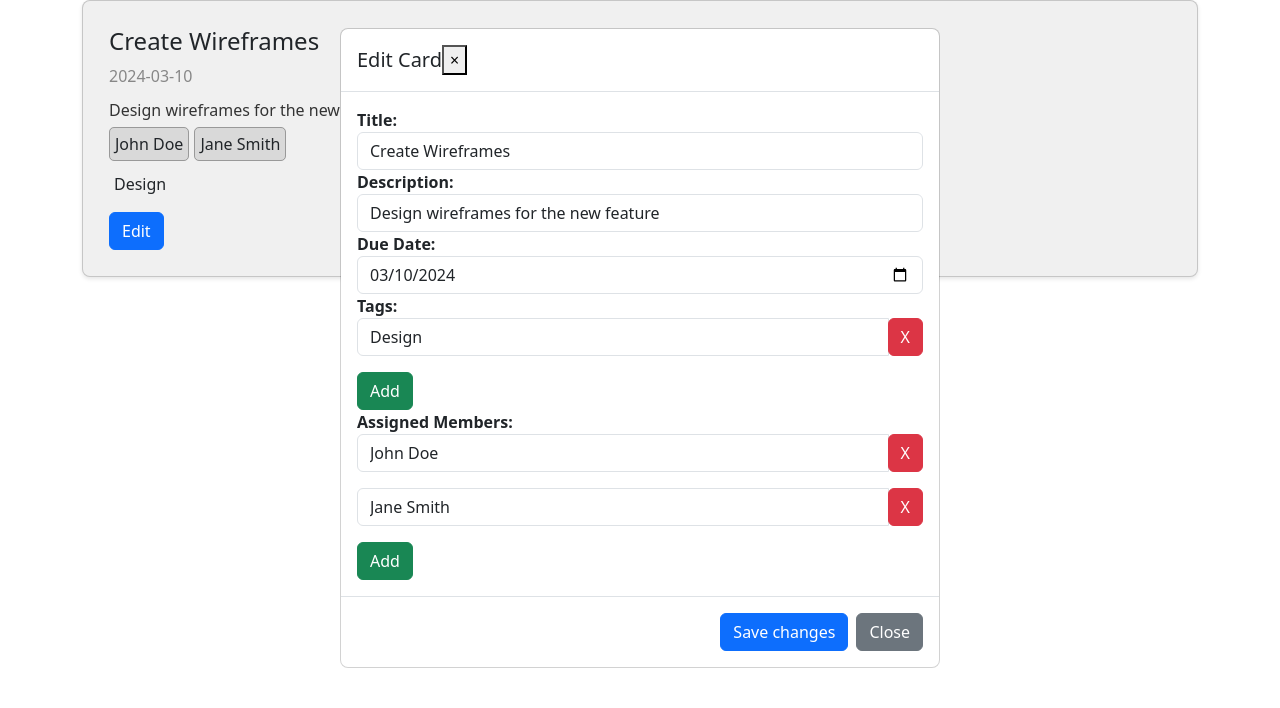
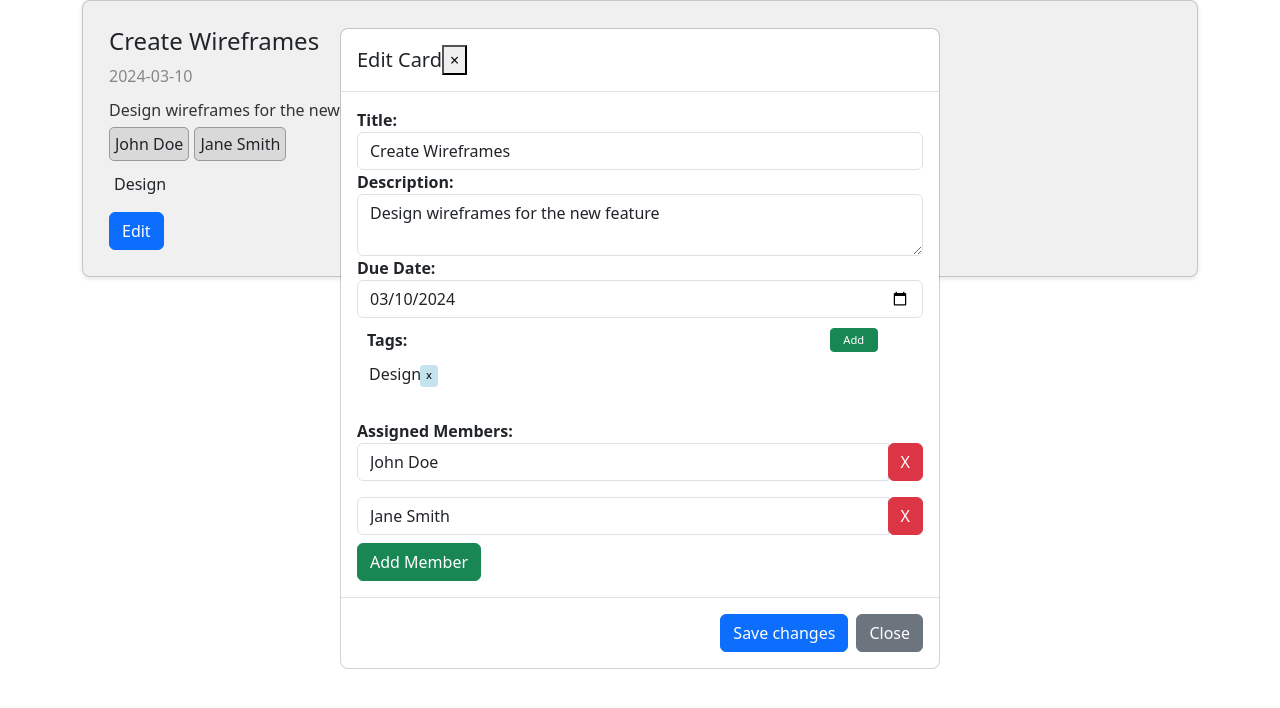
Before and after one commit to SarahCallesDeveloper/BoardTaskMaster, a React (Vite) app in the folder Board_Organizer/: page / in a window 1280 px wide. Both pictures are taken after a click on the button "Edit". Shown: the top 708 px of the page. Built offline with nearby package versions, Linux system fonts and the light colour scheme.

Commit message:
added pop up window for editing tags and also smaller buttons for tags

```diff
--- a/Board_Organizer/src/Components/AlternativeCard.jsx
+++ b/Board_Organizer/src/Components/AlternativeCard.jsx
@@ -1,52 +1,122 @@
 import React, { useState } from 'react';
 import '../Styling/CssCard.css';
 
-// Editable input component
-function EditableInput({ value, onChange, type }) {
+function CardValues({ card, onEdit }) {
+  const { title, description, dueDate, Tags, assignedMembers } = card;
+
   return (
-    <input
-      className="form-control"
-      type={type}
-      value={value}
-      onChange={(e) => onChange(e.target.value)}
-    />
-  );
-}
+    <div className="card-body">
+      <h4>{title}</h4>
+      <p className='date'>{dueDate}</p>
+      <p className='description'>{description}</p>
 
-// Editable tag component
-function EditableTag({ tag, onChange, onRemove }) {
-  return (
-    <div className="input-group mb-3">
-      <input
-        className="form-control"
-        value={tag}
-        onChange={(e) => onChange(e.target.value)}
-      />
-      <div className="input-group-append">
-        <button className="btn btn-danger" type="button" onClick={onRemove}>
-          X
-        </button>
-      </div>
+      <p>
+        {assignedMembers.map((member, index) => (
+          <span
+            key={index}
+            className={`member member${index % 2 + 1}`}
+            style={{ padding: '5px' }} // Add padding for members
+          >
+            {member.name}
+          </span>
+        ))}
+      </p>
+      <p>
+        {Tags.map((tag, index) => (
+          <span
+            key={index}
+            className={`tag tag${index % 2 + 1}`}
+            style={{ padding: '5px' }} // Add padding for tags
+          >
+            {tag}
+          </span>
+        ))}
+      </p>
+      <button className="btn btn-primary" onClick={onEdit}>Edit</button>
     </div>
   );
 }
 
-// Editable list component (tags, assigned members)
-function EditableList({ items, onAdd, onRemove, onChange }) {
+function CardEditing({ editedTitle, setEditedTitle, editedDescription, setEditedDescription, editedDueDate, setEditedDueDate, editedTags, setEditedTags, handleAddTag, editedAssignedMembers, setEditedAssignedMembers, handleAddMember, handleRemoveTag, handleRemoveMember, handleSave, onCancel }) {
   return (
-    <>
-      {items.map((item, index) => (
-        <EditableTag
-          key={index}
-          tag={item}
-          onChange={(value) => onChange(index, value)}
-          onRemove={() => onRemove(index)}
-        />
-      ))}
-      <button className="btn btn-success" onClick={onAdd}>
-        Add
-      </button>
-    </>
+    <div className="modal" tabIndex="-1" role="dialog" style={{ display: 'block' }}>
+      <div className="modal-dialog" role="document" style={{ maxWidth: '600px', maxHeight: "400px" }}>
+        <div className="modal-content">
+          <div className="modal-header">
+            <h5 className="modal-title">Edit Card</h5>
+            <button type="button" className="close" onClick={onCancel}>
+              <span aria-hidden="true">&times;</span>
+            </button>
+          </div>
+          <div className="modal-body">
+            <div className="form-group">
+              <strong>Title:</strong>
+              <div style={{ maxHeight: '100px', overflowY: 'auto' }}>
+                <input className="form-control" value={editedTitle} onChange={(e) => setEditedTitle(e.target.value)} />
+              </div>
+            </div>
+            <div className="form-group">
+              <strong>Description:</strong>
+              <div style={{ maxHeight: '100px', overflowY: 'auto' }}>
+                <textarea className="form-control" value={editedDescription} onChange={(e) => setEditedDescription(e.target.value)} />
+              </div>
+            </div>
+            <div className="form-group">
+              <strong>Due Date:</strong>
+              <input className="form-control" type="date" value={editedDueDate} onChange={(e) => setEditedDueDate(e.target.value)} />
+            </div>
+            <div className="form-group">
+              <strong>Tags:</strong>
+              <p cla style={{ maxHeight: '100px', overflowY: 'auto' }}>
+                {editedTags.map((tag, index) => (
+                  <span key={index} className="input-group mb-3 ">
+                    <input
+                      className="form-control "
+                      value={tag}
+                      onChange={(e) => {
+                        const newTags = [...editedTags];
+                        newTags[index] = e.target.value;
+                        setEditedTags(newTags);
+                      }}
+                    />
+                    <div className="input-group-append">
+                      <button className="btn btn-danger" type="button" onClick={() => handleRemoveTag(index)}>X</button>
+                    </div>
+                  </span>
+                ))}
+              </p>
+              <button className="btn btn-success" onClick={handleAddTag}>Add Tag</button>
+            </div>
+            <div className="form-group">
+              <strong>Assigned Members:</strong>
+              <div style={{ maxHeight: '100px', overflowY: 'auto' }}>
+                {editedAssignedMembers.map((member, index) => (
+                  <div key={index} className="input-group mb-3">
+                    <input
+                      className="form-control"
+                      value={member.name}
+                      onChange={(e) => {
+                        const newMembers = [...editedAssignedMembers];
+                        newMembers[index] = { name: e.target.value };
+                        setEditedAssignedMembers(newMembers);
+                      }}
+                    />
+                    <div className="input-group-append">
+                      <button className="btn btn-danger" type="button" onClick={() => handleRemoveMember(index)}>X</button>
+                    </div>
+                  </div>
+                ))}
+              </div>
+              <button className="btn btn-success" onClick={handleAddMember}>Add Member</button>
+            </div>
+          </div>
+          <div className="modal-footer">
+            <button type="button" className="btn btn-primary" onClick={handleSave}>Save changes</button>
+            <button type="button" className="btn btn-secondary" onClick={onCancel}>Close</button>
+          </div>
+        </div>
+      </div>
+    </div>
   );
 }
 
@@ -91,112 +161,38 @@ export function Card({ card, onEdit }) {
     setEditedAssignedMembers(newMembers);
   };
 
-  const handleTagChange = (index, value) => {
-    const newTags = [...editedTags];
-    newTags[index] = value;
-    setEditedTags(newTags);
-  };
-
-  const handleMemberChange = (index, value) => {
-    const newMembers = [...editedAssignedMembers];
-    newMembers[index] = { name: value };
-    setEditedAssignedMembers(newMembers);
-  };
-
   return (
     <div>
       <div className="container">
         <div className="row">
           <div className="col">
             <div className="card">
-              <div className="card-body">
-                <h4>{title}</h4>
-                <p className='date'>{dueDate}</p>
-                <p className='description'>{description}</p>
-
-                <p>
-                  {assignedMembers.map((member, index) => (
-                    <span
-                      key={index}
-                      className={`member member${index % 2 + 1}`}
-                      style={{ padding: '5px' }}
-                    >
-                      {member.name}
-                    </span>
-                  ))}
-                </p>
-                <p>
-                  {Tags.map((tag, index) => (
-                    <span
-                      key={index}
-                      className={`tag tag${index % 2 + 1}`}
-                      style={{ padding: '5px' }}
-                    >
-                      {tag}
-                    </span>
-                  ))}
-                </p>
-                <button className="btn btn-primary" onClick={handleEdit}>Edit</button>
-              </div>
+              {isEditing ? (
+                <CardEditing
+                  editedTitle={editedTitle}
+                  setEditedTitle={setEditedTitle}
+                  editedDescription={editedDescription}
+                  setEditedDescription={setEditedDescription}
+                  editedDueDate={editedDueDate}
+                  setEditedDueDate={setEditedDueDate}
+                  editedTags={editedTags}
+                  setEditedTags={setEditedTags}
+                  handleAddTag={handleAddTag}
+                  editedAssignedMembers={editedAssignedMembers}
+                  setEditedAssignedMembers={setEditedAssignedMembers}
+                  handleAddMember={handleAddMember}
+                  handleRemoveTag={handleRemoveTag}
+                  handleRemoveMember={handleRemoveMember}
+                  handleSave={handleSave}
+                  onCancel={() => setIsEditing(false)}
+                />
+              ) : (
+                <CardValues card={card} onEdit={handleEdit} />
+              )}
             </div>
           </div>
         </div>
       </div>
-
-      {isEditing && (
-        <div className="modal" tabIndex="-1" role="dialog" style={{ display: 'block'  }}>
-          <div className="modal-dialog" role="document" style={{ maxWidth: '600px',maxHeight:"400px"}}>
-            <div className="modal-content">
-              <div className="modal-header">
-                <h5 className="modal-title">Edit Card</h5>
-                <button type="button" className="close" onClick={() => setIsEditing(false)}>
-                  <span aria-hidden="true">&times;</span>
-                </button>
-              </div>
-              <div className="modal-body">
-                <div className="form-group">
-                  <strong>Title:</strong>
-                  <div style={{ maxHeight: '100px', overflowY: 'auto' }}>
-                    <EditableInput value={editedTitle} onChange={setEditedTitle} type="text" />
-                  </div>
-                </div>
-                <div className="form-group">
-                  <strong>Description:</strong>
-                  <div style={{ maxHeight: '100px', overflowY: 'auto' }}>
-                    <EditableInput value={editedDescription} onChange={setEditedDescription} type="textarea" />
-                  </div>
-                </div>
-                <div className="form-group">
-                  <strong>Due Date:</strong>
-                  <EditableInput value={editedDueDate} onChange={setEditedDueDate} type="date" />
-                </div>
-                <div className="form-group">
-                  <strong>Tags:</strong>
-                  <EditableList
-                    items={editedTags}
-                    onAdd={handleAddTag}
-                    onRemove={handleRemoveTag}
-                    onChange={handleTagChange}
-                  />
-                </div>
-                <div className="form-group">
-                  <strong>Assigned Members:</strong>
-                  <EditableList
-                    items={editedAssignedMembers.map(member => member.name)}
-                    onAdd={handleAddMember}
-                    onRemove={handleRemoveMember}
-                    onChange={handleMemberChange}
-                  />
-                </div>
-              </div>
-              <div className="modal-footer">
-                <button type="button" className="btn btn-primary" onClick={handleSave}>Save changes</button>
-                <button type="button" className="btn btn-secondary" onClick={() => setIsEditing(false)}>Close</button>
-              </div>
-            </div>
-          </div>
-        </div>
-      )}
     </div>
   );
 }
--- a/Board_Organizer/src/Components/card.jsx
+++ b/Board_Organizer/src/Components/card.jsx
@@ -9,21 +9,20 @@ export function Card({ card, onEdit }) {
   const [editedDueDate, setEditedDueDate] = useState(dueDate);
   const [editedTags, setEditedTags] = useState([...Tags]);
   const [editedAssignedMembers, setEditedAssignedMembers] = useState([...assignedMembers]);
+  const [newTag, setNewTag] = useState('');
+  const [isEditingTags, setIsEditingTags] = useState(false);
 
   const handleEdit = () => {
     setIsEditing(true);
   };
 
   const handleSave = () => {
-    // Call the onEdit function to update the card data
     onEdit(id, editedTitle, editedDescription, editedDueDate, editedTags, editedAssignedMembers);
-
-    // After saving, exit edit mode
     setIsEditing(false);
   };
 
   const handleAddTag = () => {
-    setEditedTags([...editedTags, '']);
+    setIsEditingTags(true);
   };
 
   const handleAddMember = () => {
@@ -42,6 +41,12 @@ export function Card({ card, onEdit }) {
     setEditedAssignedMembers(newMembers);
   };
 
+  const handleTagSave = () => {
+    setEditedTags([...editedTags, newTag]);
+    setNewTag('');
+    setIsEditingTags(false);
+  };
+
   return (
     <div>
       <div className="container">
@@ -52,13 +57,12 @@ export function Card({ card, onEdit }) {
                 <h4>{title}</h4>
                 <p className='date'>{dueDate}</p>
                 <p className='description'>{description}</p>
-
                 <p>
                   {assignedMembers.map((member, index) => (
                     <span
                       key={index}
                       className={`member member${index % 2 + 1}`}
-              style={{ padding: '5px' }} // Add padding for members
+                      style={{ padding: '5px' }}
                     >
                       {member.name}
                     </span>
@@ -69,7 +73,7 @@ export function Card({ card, onEdit }) {
                     <span
                       key={index}
                       className={`tag tag${index % 2 + 1}`}
-              style={{ padding: '5px' }} // Add padding for tags
+                      style={{ padding: '5px' }}
                     >
                       {tag}
                     </span>
@@ -82,8 +86,8 @@ export function Card({ card, onEdit }) {
         </div>
       </div>
       {isEditing && (
-        <div className="modal" tabIndex="-1" role="dialog" style={{ display: 'block'  }}>
-          <div className="modal-dialog" role="document" style={{ maxWidth: '600px',maxHeight:"400px"}}>
+        <div className="modal" tabIndex="-1" role="dialog" style={{ display: 'block' }}>
+          <div className="modal-dialog" role="document" style={{ maxWidth: '600px', maxHeight: "400px" }}>
             <div className="modal-content">
               <div className="modal-header">
                 <h5 className="modal-title">Edit Card</h5>
@@ -109,27 +113,33 @@ export function Card({ card, onEdit }) {
                   <input className="form-control" type="date" value={editedDueDate} onChange={(e) => setEditedDueDate(e.target.value)} />
                 </div>
                 <div className="form-group">
-                  <strong>Tags:</strong>
-                  <p cla style={{ maxHeight: '100px', overflowY: 'auto' }}>
+  <div className='row' style={{ padding: '10px' }}>
+    <strong className='col-10'>Tags:</strong>
+    <button className="btn btn-sm btn-success col-1" onClick={handleAddTag} style={{ fontSize: "0.7rem", padding: "0.1rem 0.3rem" }}>Add</button>
+  </div>
+  <p>
+    <div style={{ maxHeight: '60px', overflowY: 'auto' }} className="container">
+      <div className="row">
         {editedTags.map((tag, index) => (
-                      <span key={index} className="input-group mb-3 ">
-                        <input
-                          className="form-control "
-                          value={tag}
-                          onChange={(e) => {
-                            const newTags = [...editedTags];
-                            newTags[index] = e.target.value;
-                            setEditedTags(newTags);
-                          }}
-                        />
+          <div key={index} className="col-auto">
+            <div className="input-group mb-3">
+              <span
+                key={index}
+                className={`tag tag${index % 2 + 1}`}
+              >
+                {tag}
+              </span>
               <div className="input-group-append">
-                          <button className="btn btn-danger" type="button" onClick={() => handleRemoveTag(index)}>X</button>
+                <button className="btn btn-sm" type="button" style={{ fontSize: "0.7rem", padding: "0.1rem 0.3rem", backgroundColor: 'rgba(173, 216, 230, 0.7)', color: 'black' }} onClick={() => handleRemoveTag(index)}>x</button>
               </div>
-                      </span>
+            </div>
+          </div>
         ))}
+      </div>
+    </div>
   </p>
-                  <button className="btn btn-success" onClick={handleAddTag}>Add Tag</button>
 </div>
+
                 <div className="form-group">
                   <strong>Assigned Members:</strong>
                   <div style={{ maxHeight: '100px', overflowY: 'auto' }}>
@@ -161,6 +171,35 @@ export function Card({ card, onEdit }) {
           </div>
         </div>
       )}
+      {isEditingTags && (
+        <div className="modal" tabIndex="-1" role="dialog" style={{ display: 'block' }}>
+          <div className="modal-dialog" role="document">
+            <div className="modal-content">
+              <div className="modal-header">
+                <h5 className="modal-title">Edit Tags</h5>
+                <button type="button" className="close" onClick={() => setIsEditingTags(false)}>
+                  <span aria-hidden="true">&times;</span>
+                </button>
+              </div>
+              <div className="modal-body">
+                <div className="form-group">
+                  <strong>Add New Tag:</strong>
+                  <input
+                    type="text"
+                    className="form-control"
+                    value={newTag}
+                    onChange={(e) => setNewTag(e.target.value)}
+                  />
+                </div>
+              </div>
+              <div className="modal-footer">
+                <button type="button" className="btn btn-primary" onClick={handleTagSave}>Save Tag</button>
+                <button type="button" className="btn btn-secondary" onClick={() => setIsEditingTags(false)}>Cancel</button>
+              </div>
+            </div>
+          </div>
+        </div>
+      )}
     </div>
   );
 }
--- a/Board_Organizer/src/main.jsx
+++ b/Board_Organizer/src/main.jsx
@@ -1,8 +1,8 @@
 import React, { useState } from 'react';
 import ReactDOM from 'react-dom';
-//import { Card } from './Components/card'; // Adjust the import path accordingly
+import { Card } from './Components/card'; // Adjust the import path accordingly
 import json from './jsonTest.json'; // Assuming you have a JSON file with card data
-import {Card} from "./Components/AlternativeCard"
+//import {Card} from "./Components/AlternativeCard"
 
 function App() {
   const [cards, setCards] = useState([json]);
```
Lines whose indentation alone changed are shown as unchanged.
